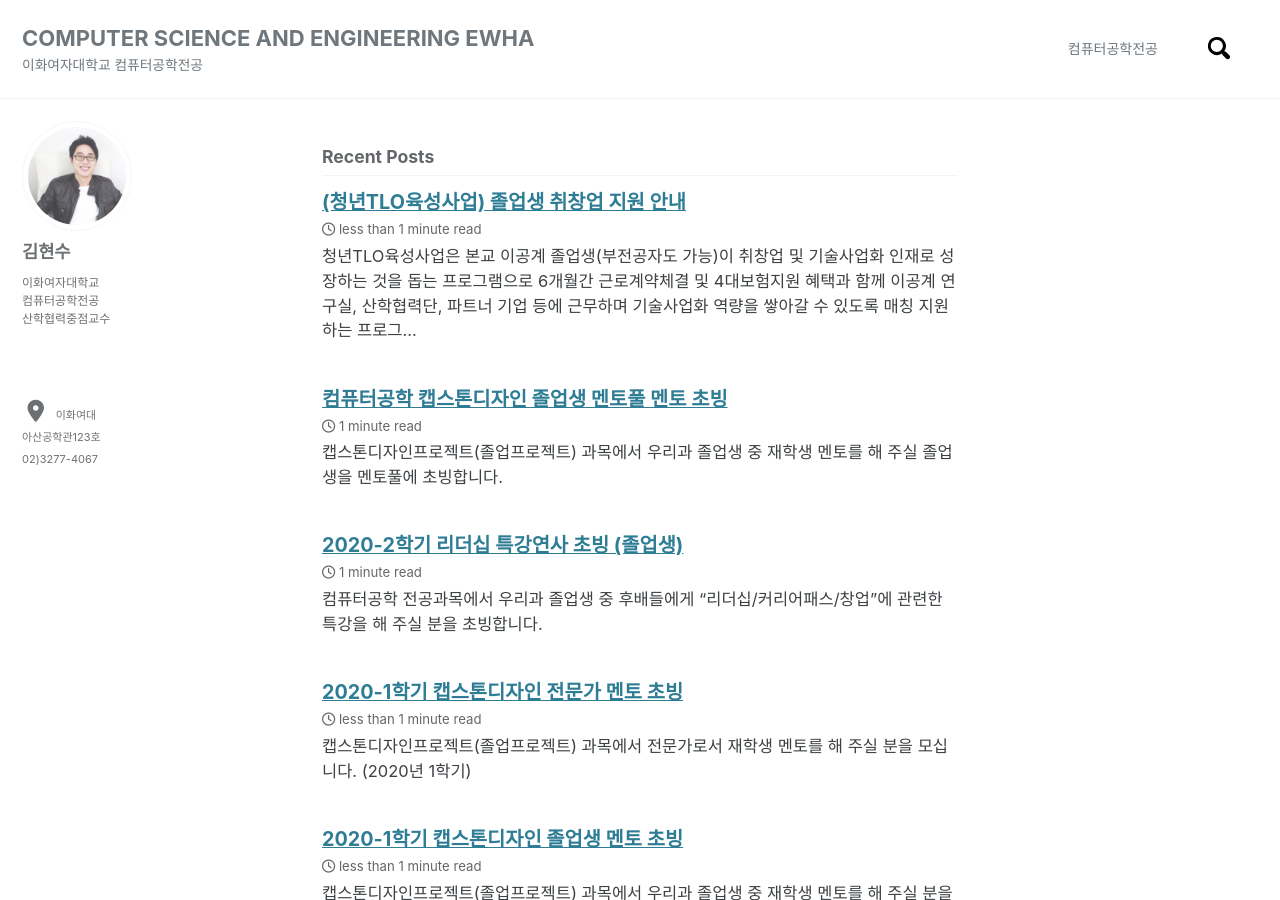
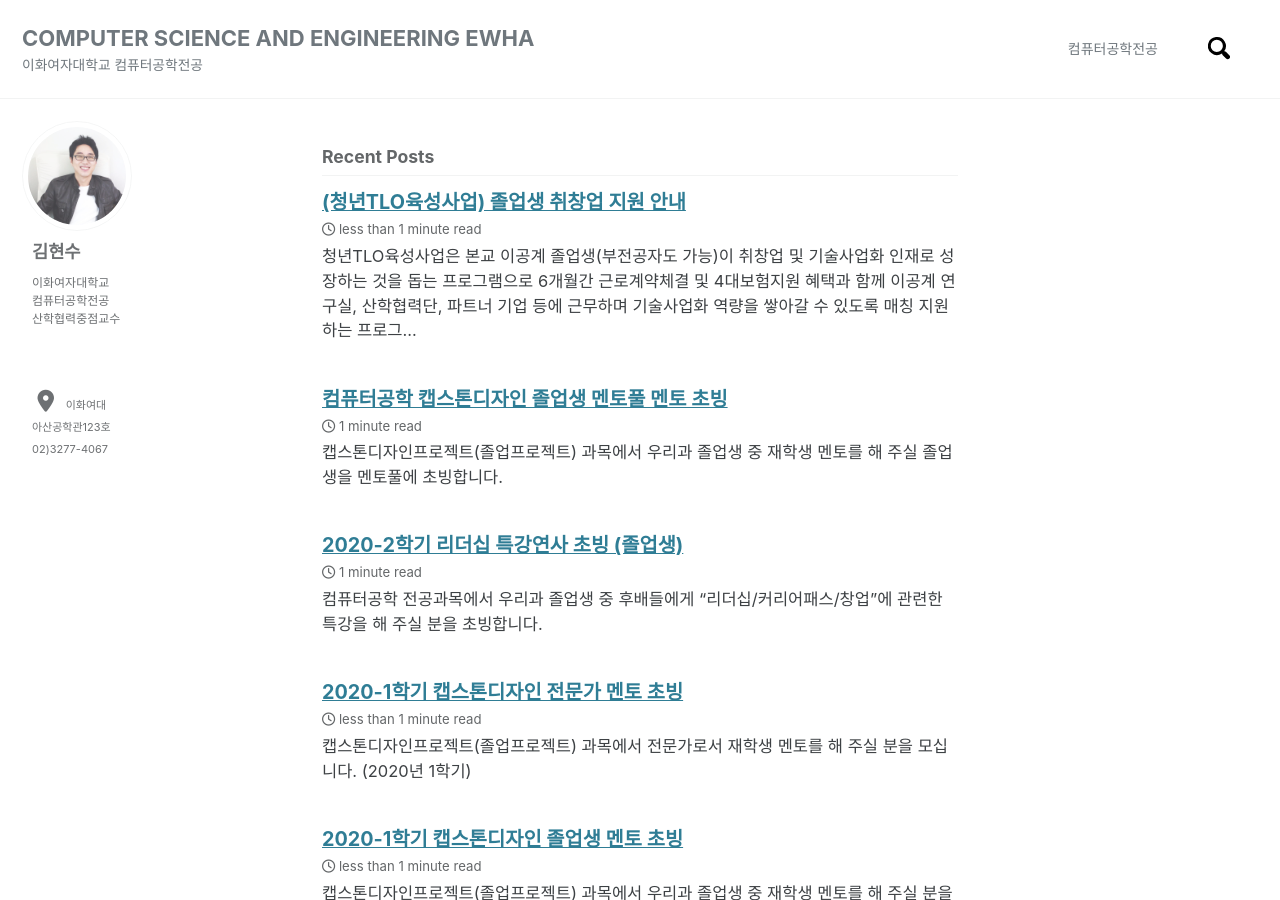
Before and after one commit to faculty-hieonn/faculty-hieonn.github.io, a Jekyll site: the page built from index.html, in a window 1280 px wide and 900 px high. Built offline with Jekyll 4.4.1, drawn with Linux system fonts in a browser that asks for light colours; cached includes are drawn as plain includes; nearby versions of some CDN libraries; the list of posts is cut into pages by our own code.

Commit message:
counterlayout

```diff
--- a/_includes/author-profile.html
+++ b/_includes/author-profile.html
@@ -41,7 +41,7 @@
           <p style="display: inline;"> 방문자 : </p> <script type='text/javascript' src='https://www.freevisitorcounters.com/auth.php?id=416da0081845c686e76f9f199771509009a10527'></script> <script type="text/javascript" src="https://www.freevisitorcounters.com/en/home/counter/729440/t/3"></script>
         </div> -->
       </div>
-      <div class="author__content">
+      <div class="author__content_counter">
         <div class='author_content_bio_aux'>
           <div class="author__bio" itemprop="description">
             <script type="text/javascript" src="https://www.counters-free.net/count/64iz"></script><br>
--- a/_sass/minimal-mistakes/_sidebar.scss
+++ b/_sass/minimal-mistakes/_sidebar.scss
@@ -147,7 +147,28 @@
   @include breakpoint($large) {
     display: block;
     width: 100%;
-    padding-left: 0;
+    padding-left: 10px;
+    padding-right: 0;
+  }
+
+  a {
+    color: inherit;
+    text-decoration: none;
+  }
+}
+
+.author__content_counter {
+  display: table-cell;
+  vertical-align: top;
+  padding-left: 15px;
+  padding-right: 25px;
+  line-height: 1;
+  margin-top : -10px;
+
+  @include breakpoint($large) {
+    display: block;
+    width: 100%;
+    padding-left: 10px;
     padding-right: 0;
   }
 
@@ -177,17 +198,6 @@
   @include breakpoint($large) {
     margin-top: 10px;
     margin-bottom: 20px;
-  }
-}
-
-// hieonn
-@media only screen and (max-width: 1024px) {
-  .author_content_bio {
-    float:left;
-  }
-
-  author_content_bio_aux {
-     clear:both;
   }
 }
 
```
